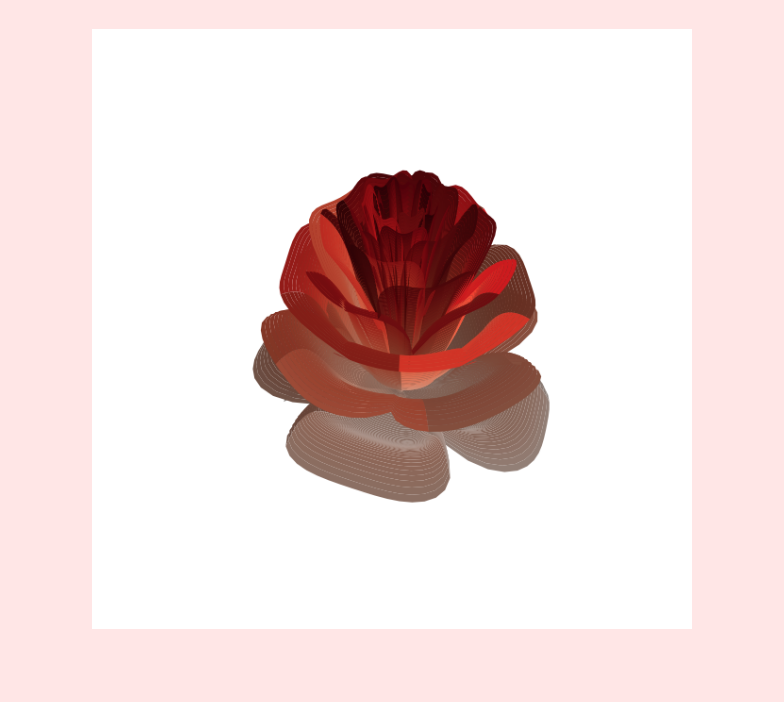
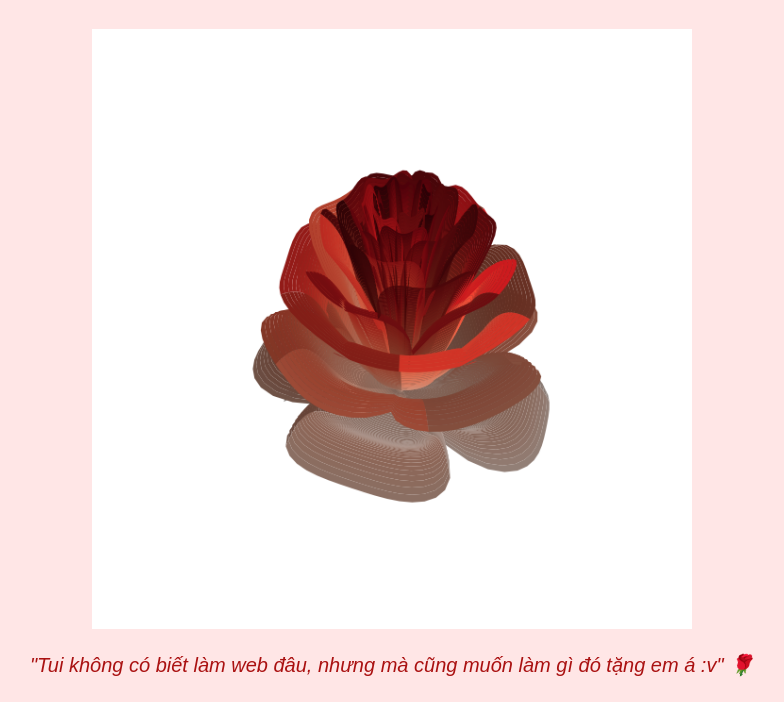
Before and after one commit to hntkien/rosie, a plain HTML site: page index.html in a window 1280 px wide. Shown: the part 98-800 px from the top of the page, without its empty margins (248-1032 px from the left). Drawn offline with Linux system fonts and the light colour scheme.

Commit message:
Update index.html

```diff
--- a/index.html
+++ b/index.html
@@ -9,16 +9,24 @@
         body {
             text-align: center;
             background-color: #ffe6e6;
+            font-family: Arial, sans-serif;
         }
         h1 {
             font-family: 'Great Vibes', cursive;
             font-size: 48px;
             color: #d63384;
         }
+        .message {
+            font-size: 20px;
+            color: #a11;
+            margin-top: 20px;
+            font-style: italic;
+        }
     </style>
 </head>
 <body>
     <h1>Happy Valentine's Day ❤️</h1>
     <img src="rose.png" alt="3D Rose Plot" width="600">
+    <p class="message">"Tui không có biết làm web đâu, nhưng mà cũng muốn làm gì đó tặng em á :v" 🌹</p>
 </body>
 </html>
```
